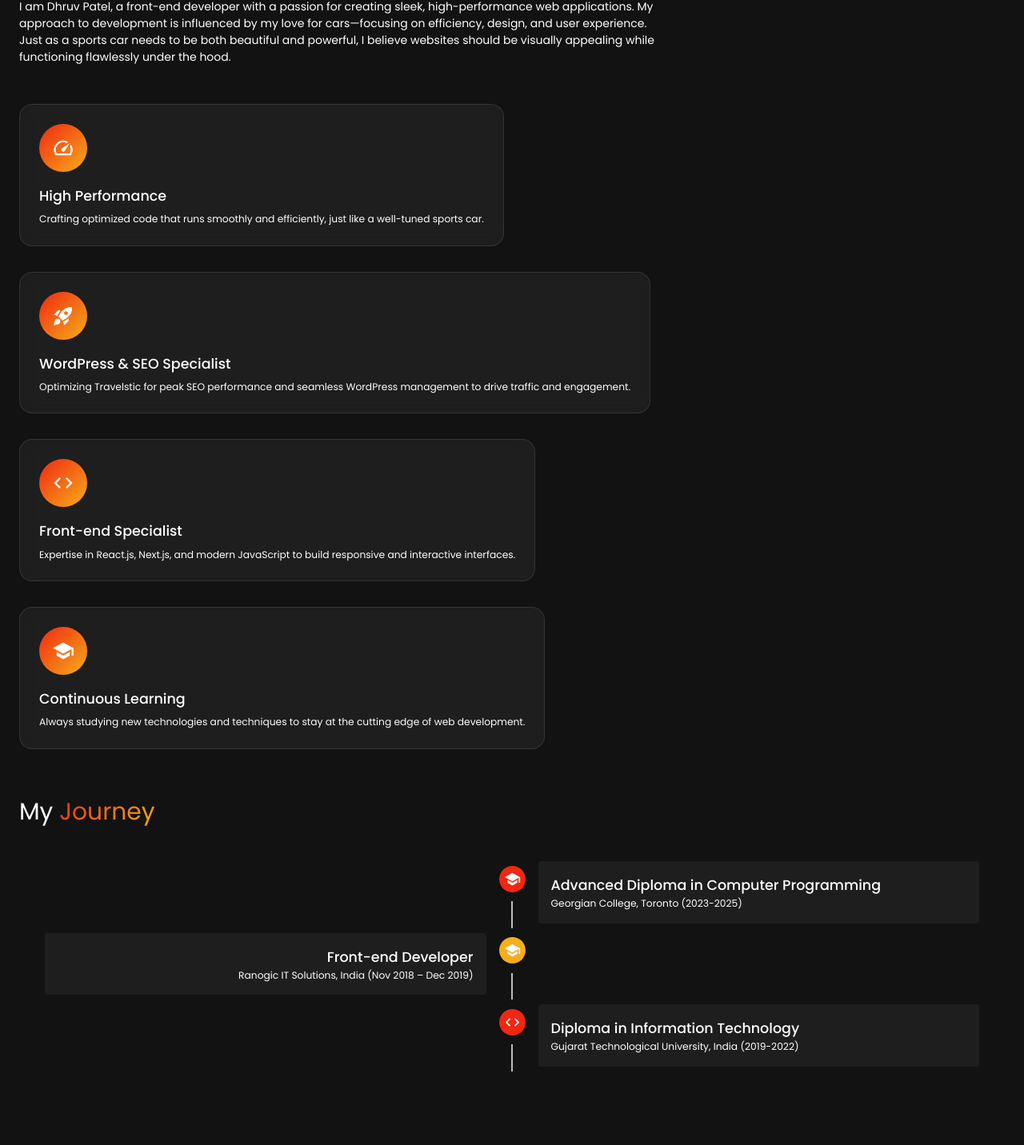
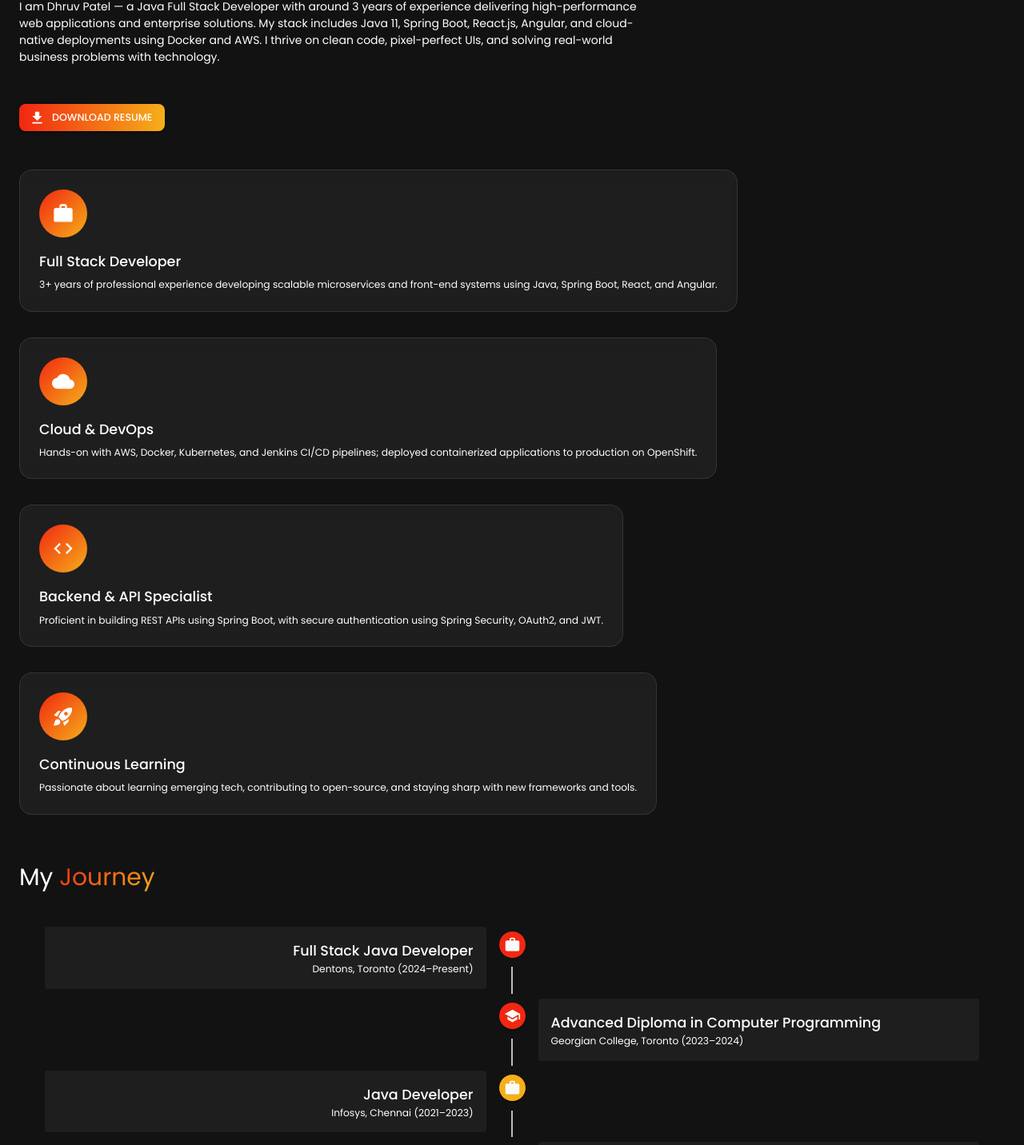
Before and after one commit to Dhruv1030/dhruv-portfolio, a Next.js app: page /about in a window 1280 px wide. Shown: the part 233-1665 px from the top of the page at 80% size. Built offline with nearby package versions, Linux system fonts and the light colour scheme.

Commit message:
chnages to contacts

```diff
--- a/package.json
+++ b/package.json
@@ -14,6 +14,7 @@
     "@mui/icons-material": "^7.0.1",
     "@mui/lab": "^7.0.0-beta.10",
     "@mui/material": "^7.0.1",
+    "@vercel/analytics": "^1.5.0",
     "framer-motion": "^12.6.2",
     "next": "15.2.4",
     "react": "^19.0.0",
--- a/pages/_app.js
+++ b/pages/_app.js
@@ -6,6 +6,7 @@ import { darkTheme, lightTheme } from "../theme/theme";
 import Loading from "../components/Loading";
 import Cursor from "../components/Cursor";
 import Navbar from "../components/Navbar";
+import { Analytics } from "@vercel/analytics/next";
 
 function MyApp({ Component, pageProps }) {
   const [theme, setTheme] = useState("dark");
@@ -28,6 +29,7 @@ function MyApp({ Component, pageProps }) {
       <Cursor />
       <Navbar toggleTheme={toggleTheme} currentTheme={theme} />
       <Component {...pageProps} />
+      <Analytics />
     </ThemeProvider>
   );
 }
--- a/pages/about.js
+++ b/pages/about.js
@@ -1,5 +1,5 @@
 import React from "react";
-import { Box, Typography, Container, Grid, Paper } from "@mui/material";
+import { Box, Typography, Container, Grid, Paper, Button } from "@mui/material";
 import { motion } from "framer-motion";
 import {
   Speed,
@@ -7,6 +7,9 @@ import {
   Code,
   School,
   RocketLaunch,
+  Work,
+  Cloud,
+  FileDownload,
 } from "@mui/icons-material";
 import styled from "@emotion/styled";
 import {
@@ -62,28 +65,28 @@ const GradientText = styled("span")`
 const About = () => {
   const features = [
     {
-      icon: <Speed fontSize="large" />,
-      title: "High Performance",
+      icon: <Work fontSize="large" />,
+      title: "Full Stack Developer",
       description:
-        "Crafting optimized code that runs smoothly and efficiently, just like a well-tuned sports car.",
+        "3+ years of professional experience developing scalable microservices and front-end systems using Java, Spring Boot, React, and Angular.",
+    },
+    {
+      icon: <Cloud fontSize="large" />,
+      title: "Cloud & DevOps",
+      description:
+        "Hands-on with AWS, Docker, Kubernetes, and Jenkins CI/CD pipelines; deployed containerized applications to production on OpenShift.",
+    },
+    {
+      icon: <Code fontSize="large" />,
+      title: "Backend & API Specialist",
+      description:
+        "Proficient in building REST APIs using Spring Boot, with secure authentication using Spring Security, OAuth2, and JWT.",
     },
     {
       icon: <RocketLaunch fontSize="large" />,
-      title: "WordPress & SEO Specialist",
-      description:
-        "Optimizing Travelstic for peak SEO performance and seamless WordPress management to drive traffic and engagement.",
-    },
-    {
-      icon: <Code fontSize="large" />,
-      title: "Front-end Specialist",
-      description:
-        "Expertise in React.js, Next.js, and modern JavaScript to build responsive and interactive interfaces.",
-    },
-    {
-      icon: <School fontSize="large" />,
       title: "Continuous Learning",
       description:
-        "Always studying new technologies and techniques to stay at the cutting edge of web development.",
+        "Passionate about learning emerging tech, contributing to open-source, and staying sharp with new frameworks and tools.",
     },
   ];
 
@@ -104,13 +107,29 @@ const About = () => {
             About <GradientText>Me</GradientText>
           </Typography>
           <Typography variant="body1" sx={{ mb: 6, maxWidth: "800px" }}>
-            I am Dhruv Patel, a front-end developer with a passion for creating
-            sleek, high-performance web applications. My approach to development
-            is influenced by my love for cars—focusing on efficiency, design,
-            and user experience. Just as a sports car needs to be both beautiful
-            and powerful, I believe websites should be visually appealing while
-            functioning flawlessly under the hood.
+            I am Dhruv Patel — a Java Full Stack Developer with around 3 years
+            of experience delivering high-performance web applications and
+            enterprise solutions. My stack includes Java 11, Spring Boot,
+            React.js, Angular, and cloud-native deployments using Docker and
+            AWS. I thrive on clean code, pixel-perfect UIs, and solving
+            real-world business problems with technology.
           </Typography>
+
+          <Button
+            variant="contained"
+            color="primary"
+            startIcon={<FileDownload />}
+            href="/Dhruv_Full_Stack_Java_Developer_Sample_Resume.pdf"
+            target="_blank"
+            rel="noopener"
+            sx={{
+              mb: 6,
+              borderRadius: 2,
+              background: "linear-gradient(90deg, #f12711, #f5af19)",
+            }}
+          >
+            Download Resume
+          </Button>
 
           <Grid container spacing={4}>
             {features.map((feature, index) => (
@@ -140,7 +159,29 @@ const About = () => {
             </Typography>
 
             <Timeline position="alternate">
-              <TimelineItem>
+              <TimelineItem position="left">
+                <TimelineSeparator>
+                  <TimelineDot sx={{ bgcolor: "#f12711" }}>
+                    <Work />
+                  </TimelineDot>
+                  <TimelineConnector />
+                </TimelineSeparator>
+                <TimelineContent>
+                  <Paper
+                    elevation={0}
+                    sx={{ p: 2, bgcolor: "background.paper" }}
+                  >
+                    <Typography variant="h6" component="h3">
+                      Full Stack Java Developer
+                    </Typography>
+                    <Typography variant="body2">
+                      Dentons, Toronto (2024–Present)
+                    </Typography>
+                  </Paper>
+                </TimelineContent>
+              </TimelineItem>
+
+              <TimelineItem position="right">
                 <TimelineSeparator>
                   <TimelineDot sx={{ bgcolor: "#f12711" }}>
                     <School />
@@ -156,13 +197,35 @@ const About = () => {
                       Advanced Diploma in Computer Programming
                     </Typography>
                     <Typography variant="body2">
-                      Georgian College, Toronto (2023-2025)
+                      Georgian College, Toronto (2023–2024)
                     </Typography>
                   </Paper>
                 </TimelineContent>
               </TimelineItem>
 
-              <TimelineItem>
+              <TimelineItem position="left">
+                <TimelineSeparator>
+                  <TimelineDot sx={{ bgcolor: "#f5af19" }}>
+                    <Work />
+                  </TimelineDot>
+                  <TimelineConnector />
+                </TimelineSeparator>
+                <TimelineContent>
+                  <Paper
+                    elevation={0}
+                    sx={{ p: 2, bgcolor: "background.paper" }}
+                  >
+                    <Typography variant="h6" component="h3">
+                      Java Developer
+                    </Typography>
+                    <Typography variant="body2">
+                      Infosys, Chennai (2021–2023)
+                    </Typography>
+                  </Paper>
+                </TimelineContent>
+              </TimelineItem>
+
+              <TimelineItem position="right">
                 <TimelineSeparator>
                   <TimelineDot sx={{ bgcolor: "#f5af19" }}>
                     <School />
@@ -175,32 +238,10 @@ const About = () => {
                     sx={{ p: 2, bgcolor: "background.paper" }}
                   >
                     <Typography variant="h6" component="h3">
-                      Front-end Developer
-                    </Typography>
-                    <Typography variant="body2">
-                      Ranogic IT Solutions, India (Nov 2018 – Dec 2019)
-                    </Typography>
-                  </Paper>
-                </TimelineContent>
-              </TimelineItem>
-
-              <TimelineItem>
-                <TimelineSeparator>
-                  <TimelineDot sx={{ bgcolor: "#f12711" }}>
-                    <Code />
-                  </TimelineDot>
-                  <TimelineConnector />
-                </TimelineSeparator>
-                <TimelineContent>
-                  <Paper
-                    elevation={0}
-                    sx={{ p: 2, bgcolor: "background.paper" }}
-                  >
-                    <Typography variant="h6" component="h3">
                       Diploma in Information Technology
                     </Typography>
                     <Typography variant="body2">
-                      Gujarat Technological University, India (2019-2022)
+                      Gujarat Technological University, India (2019–2022)
                     </Typography>
                   </Paper>
                 </TimelineContent>
--- a/pages/index.js
+++ b/pages/index.js
@@ -219,7 +219,7 @@ const Home = () => {
               <LinkedIn />
             </SocialButton>
             <SocialButton
-              href="mailto:dp14798@gmail.com"
+              href="mailto:dhruvp30.work@gmail.com"
               target="_blank"
               whileHover={{ scale: 1.1 }}
               whileTap={{ scale: 0.9 }}
```
Also changed, not shown: pages/contact.js (+4 -4 lines), 1 other file (tests, documents, lock files or other folders).
